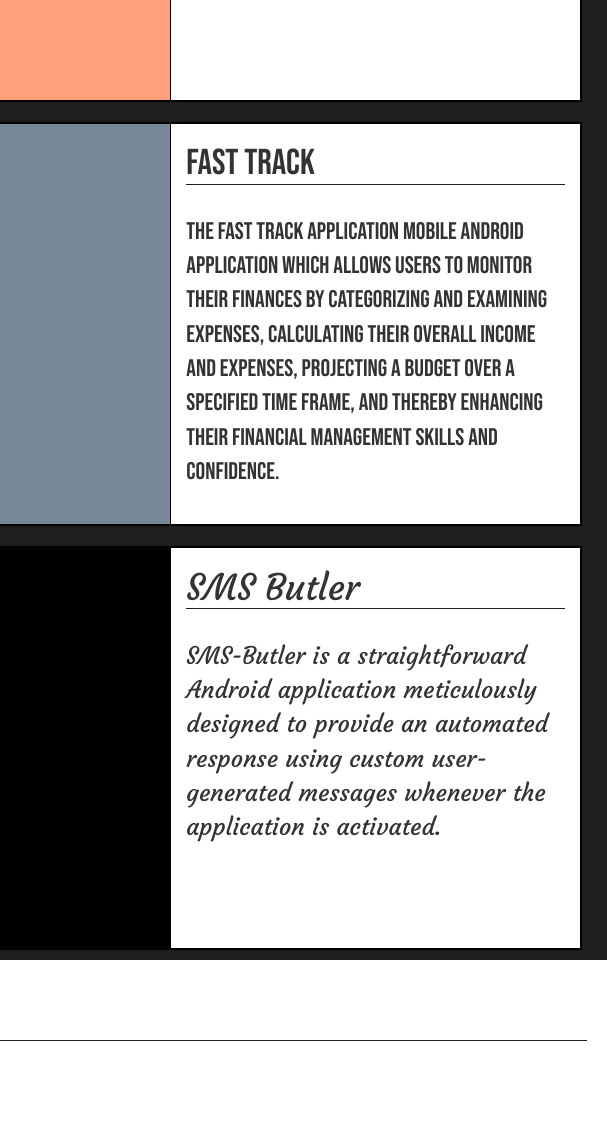
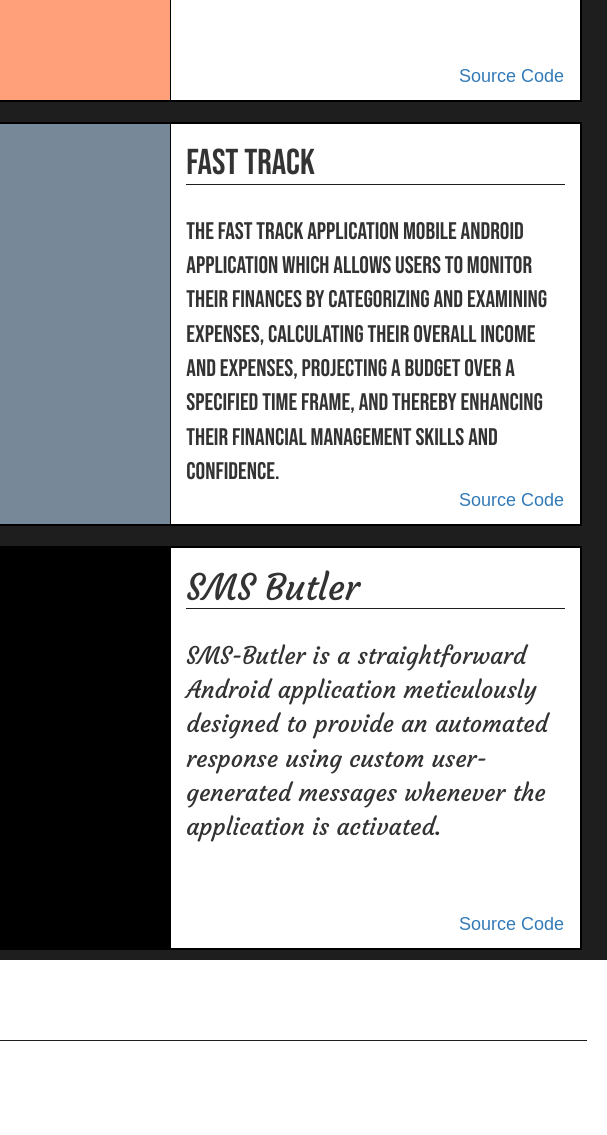
Before and after one commit to oiqbal99/oiqbal99.github.io, a plain HTML site: page index.html in a window 1280 px wide. Shown: the part 1174-2309 px from the top of the page, 673-1280 px from the left. Drawn offline with nearby package versions, Linux system fonts and the light colour scheme; a web font is replaced by a local one.

Commit message:
added source button

```diff
--- a/index.html
+++ b/index.html
@@ -37,22 +37,28 @@
     <div id="CLOTH-SCS" class="container-fluid">
         <div class="row container-view">
           <div  class="col-sm-8 project-container project-one-img">
-
-          <a href="https://github.com/oiqbal99/SMS-BUTLER" target="_blank">
             <img src="./images/cloth-scs-logo.png" alt="sms-butler-logo">
-          </a>
           </div>
 
-        <div style="height: 50%; font-family: Kanit;" class="col-sm-4" >
+          <div style="font-family: Kanit;  height: 50%;" class="col-sm-4" >
             <h1 class="title-border">Cloth-SCS</h1>
             <br>
             <p>
               Cloth-SCS is an online clothing web application that offers a range of integrated services, including Drag and Drop,
               integration with the Google Geolocation API, and cross-browser detection and support.
             </p>
+
+            <div class="button-container">
+              <button class="source-btn">
+                <a href="https://github.com/oiqbal99/CLOTH-SCS" target="_blank">Source Code</a>
+              </button>
             </div>
           </div>
         </div>
+    </div>
+
+
+
 
   <div  id="FAST-TRACK" class="container-fluid">
     <div class="row container-view">
@@ -71,7 +77,13 @@
               calculating their overall income and expenses, projecting a budget over a specified
               time frame, and thereby enhancing their financial management skills and confidence.
           </p>
+          <div class="button-container">
+            <button class="source-btn">
+              <a href="https://github.com/oiqbal99/FastTrack" target="_blank">Source Code</a>
+            </button>
           </div>
+       </div>
+
 
     </div>
   </div>
@@ -85,12 +97,18 @@
           </a>
         </div>
 
-        <div style="font-family: Courgette;" class="col-sm-4">
+        <div style="font-family: Courgette; height: 50%;" class="col-sm-4">
           <h1 class="title-border">SMS Butler</h1>
           <br>
           <p>SMS-Butler is a straightforward Android application meticulously
             designed to provide an automated response using custom user-generated messages
              whenever the application is activated.</p>
+
+             <div class="button-container">
+              <button class="source-btn">
+                <a href="https://github.com/oiqbal99/SMS-BUTLER" target="_blank">Source Code</a>
+              </button>
+            </div>
         </div>
 
       </div>
--- a/style.css
+++ b/style.css
@@ -90,6 +90,23 @@ p{
     border-bottom: 1px solid #1e1e1e;
 }
 
+.button-container{
+  margin:10px;
+  position: absolute;
+  right:0;
+  bottom: 0;
+}
+
+.source-btn{
+    font-family: Patua One, sans-serif;
+    background-color: white;
+    font-size: large;
+    border-width: 0px;
+
+}
+
+
+
 .header-container{
     display:inline-flex;
     height:20%;
```
Lines whose indentation alone changed are shown as unchanged.
